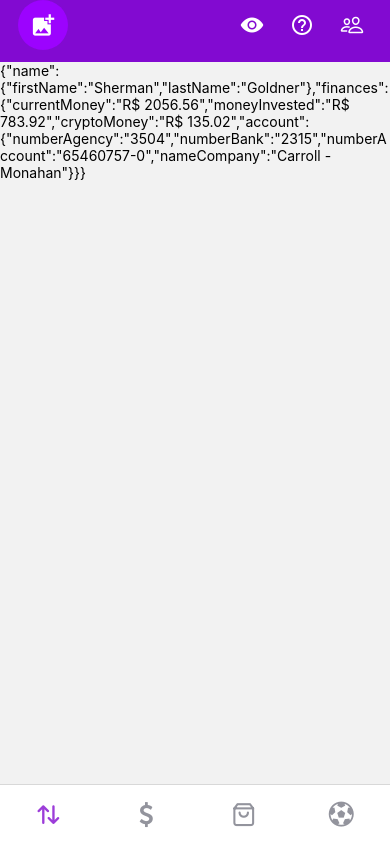
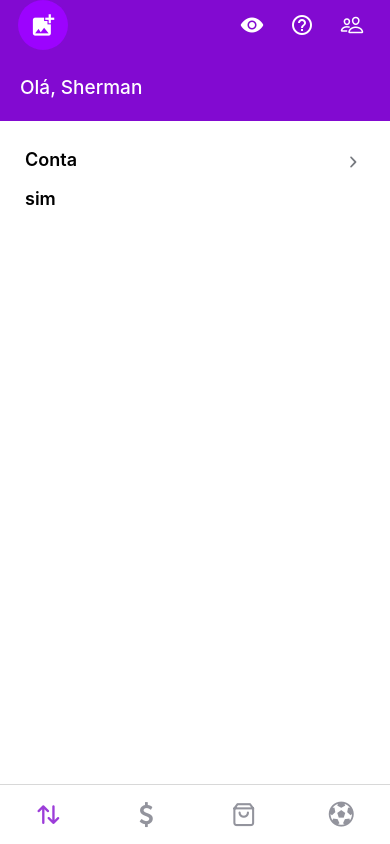
Before and after one commit to Lucasm4sco/clone-app-nubank, a React Native app: screen /Home in a window 390 px wide. Built offline with nearby package versions, Linux system fonts and the light colour scheme.

Commit message:
provendo valores com o hook useContext

```diff
--- a/App.js
+++ b/App.js
@@ -2,18 +2,28 @@ import { useState } from "react";
 import { NavigationContainer, useNavigation } from "@react-navigation/native";
 import { createBottomTabNavigator } from "@react-navigation/bottom-tabs";
 import { createStackNavigator } from "@react-navigation/stack";
-import user from './data/user';
+import { HookUseContext } from "./src/hooks/HookUseContext";
 import 'react-native-gesture-handler';
 
 import Header from "./src/components/Header";
 import HomeScreen from "./src/screens/Home";
 import TabBarIcons from "./src/components/TabBarIcons";
+import user from './data/user';
 
 const Tab = createBottomTabNavigator();
 const Stack = createStackNavigator();
 
-export default function App() {
+export default () => {
   return (
+    <HookUseContext>
+      <App />
+    </HookUseContext>
+  )
+}
+
+function App() {
+  return (
+    <HookUseContext>
       <NavigationContainer>
         <Stack.Navigator
           screenOptions={{
@@ -24,24 +34,18 @@ export default function App() {
           <Stack.Screen name="Settings" component={HomeScreen} initialParams={user} />
         </Stack.Navigator>
       </NavigationContainer>
+    </HookUseContext>
   );
 }
 
 function Tabs() {
 
   const navigation = useNavigation();
-  const [ showValues, setShowValues ] = useState(true);
 
   return (
     <Tab.Navigator
       screenOptions={({ route }) => ({
-        header: () => {
-          return <Header
-                    navigation={navigation}
-                    showValues={showValues}
-                    setShowValues={setShowValues}
-                  />
-        },
+        header: () => <Header navigation={navigation} />,
         tabBarShowLabel: false,
         tabBarStyle: {
           height: 60,
@@ -60,12 +64,12 @@ function Tabs() {
       <Tab.Screen
         name="Home"
         component={HomeScreen}
-        initialParams={user}
+        initialParams={{user}}
       />
       <Tab.Screen
         name="MoreOptions"
         component={HomeScreen}
-        initialParams={user}
+        initialParams={{user}}
       />
       <Tab.Screen
         name="Store"
--- a/package.json
+++ b/package.json
@@ -14,6 +14,7 @@
     "@react-navigation/native": "^6.0.16",
     "@react-navigation/stack": "^6.3.7",
     "expo": "~47.0.8",
+    "expo-font": "~11.0.1",
     "expo-status-bar": "~1.4.2",
     "react": "18.1.0",
     "react-native": "0.70.5",
--- a/src/components/Header/index.js
+++ b/src/components/Header/index.js
@@ -1,12 +1,12 @@
 import {  View, TouchableHighlight } from "react-native";
 import { MaterialIcons, Ionicons } from '@expo/vector-icons';
+import { useContext } from "react";
+import { ValueContext } from "../../hooks/HookUseContext";
 import styles from "./style";
 
-const Header = ({navigation, showValues, setShowValues}) => {
+const Header = ({navigation}) => {
 
-    const handleState = () => {
-        setShowValues(!showValues)
-    }
+    const { showValues, handleState } = useContext(ValueContext);
 
     return(
     <View style={styles.containerHeader}>
--- /dev/null
+++ b/src/hooks/HookUseContext.js
@@ -0,0 +1,18 @@
+import { createContext, useCallback, useState } from "react";
+
+export const ValueContext = createContext();
+
+export const HookUseContext = ({ children }) => {
+
+    const [ showValues, setShowValues ] = useState(true);
+
+    const handleState = useCallback(() => {
+        setShowValues(!showValues);
+    });
+
+    return (
+        <ValueContext.Provider value={{ showValues, handleState }}>
+            {children}
+        </ValueContext.Provider>
+    );
+}
--- a/src/screens/Home/index.js
+++ b/src/screens/Home/index.js
@@ -1,12 +1,36 @@
-import { View, Text } from "react-native";
+import { ScrollView, View, Text, TouchableHighlight } from "react-native";
+import { useContext } from "react";
+import { ValueContext } from "../../hooks/HookUseContext";
+import { Entypo } from '@expo/vector-icons';
+import styles from "./style";
 
 const HomeScreen = ({route}) => {
-    const user = route.params;
 
+    const { user } = route.params;
+    const { showValues } = useContext(ValueContext);
+
+    console.log('render')
     return(
-        <View>
-            <Text>{JSON.stringify(user)}</Text>
-        </View>
+        <ScrollView style={styles.container}>
+            <View style={styles.viewName}>
+                <Text style={styles.textName}>Olá, {user.name.firstName}</Text>
+            </View>
+            <TouchableHighlight
+                style={styles.moneyContainer}
+                underlayColor={'gainsboro'}
+                onPress={() => {}}
+            >
+                <>
+                    <View style={styles.moneyView}>
+                        <Text style={styles.infoMoney}>Conta</Text>
+                        <Text style={styles.moneyValue}>
+                            { showValues ? 'sim' : 'não' }
+                        </Text>
+                    </View>
+                    <Entypo name="chevron-small-right" size={24} color="#76797f" />
+                </>
+            </TouchableHighlight>
+        </ScrollView>
     )
 };
 
--- a/src/screens/Home/style.js
+++ b/src/screens/Home/style.js
@@ -0,0 +1,38 @@
+import { StyleSheet } from "react-native";
+
+const styles = StyleSheet.create({
+    container: {
+        backgroundColor: '#fff'
+    },
+    viewName: {
+        backgroundColor: '#820ad1',
+        paddingTop: 14,
+        paddingHorizontal: 20,
+        paddingBottom: 22
+    },
+    textName: {
+        fontSize: 19,
+        color: '#fff',
+        fontWeight: '500'
+    },
+    moneyContainer: {
+        paddingVertical: 28,
+        paddingHorizontal: 25,
+        flexDirection: 'row',
+        justifyContent: 'space-between'
+    },
+    moneyView: {
+
+    },
+    infoMoney: {
+        fontSize: 18,
+        fontWeight: '600'
+    },
+    moneyValue: {
+        paddingTop: 18,
+        fontSize: 18,
+        fontWeight: '600'
+    }
+});
+
+export default styles;
```
Also changed, not shown: 1 other file (tests, documents, lock files or other folders). Lines whose indentation alone changed are shown as unchanged.
